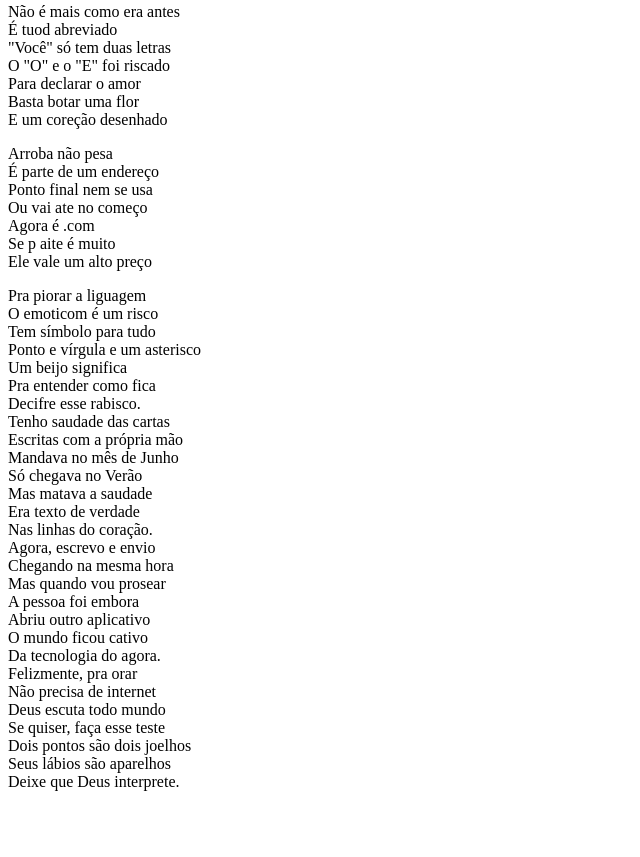
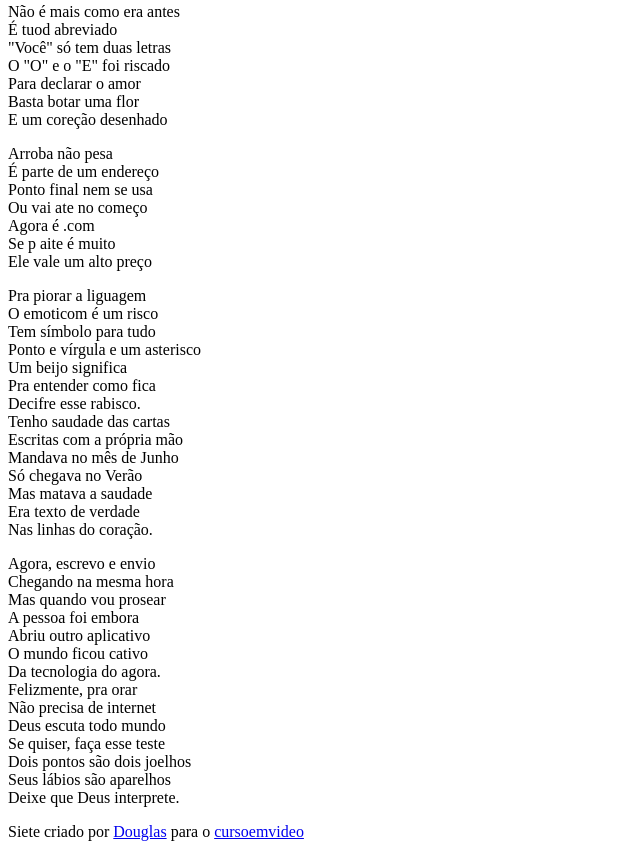
Before and after one commit to DouglasToledo00/html-cssS, a plain HTML site: page desafio/ex023/cordel.html in a window 1280 px wide. Shown: the part 271-1128 px from the top of the page, without its empty margins (0-640 px from the left). Before the commit the page ends 1070 px from the top, so only its background shows below. Drawn offline with Linux system fonts and the light colour scheme.

Commit message:
Atualizei

```diff
--- a/desafio/ex023/cordel.html
+++ b/desafio/ex023/cordel.html
@@ -8,7 +8,7 @@
 <body>
     <header>
         <h1>Cordel Moderno</h1>
-        <p>por <a href="https://www.recantodasletras.com.br/poesias/3186743">Milton Duarte</a></p>
+        <p>por <a href="https://www.recantodasletras.com.br/poesias/3186743" target="_blank">Milton Duarte</a></p>
     </header>
 
     <section>
@@ -98,6 +98,7 @@
     </section>
 
     <section>
+        <p>
             Agora, escrevo e envio
             <br>
             Chegando na mesma hora
@@ -112,7 +113,6 @@
             <br>
             Da tecnologia do agora.
             <br>
-
             Felizmente, pra orar
             <br>
             Não precisa de internet
@@ -127,8 +127,12 @@
             <br>
             Deixe que Deus interprete.
             <br>
+        </p>
 
     </section>
+    <footer>
+        <p>Siete criado por <a href="https://github.com/Douglastoledo00" target="_blank">Douglas</a> para o <a href="https://www.cursoemvideo.com/" target="_blank">cursoemvideo</a></p>
+    </footer>
 
 </body>
 </html>
```
Lines whose indentation alone changed are shown as unchanged.
